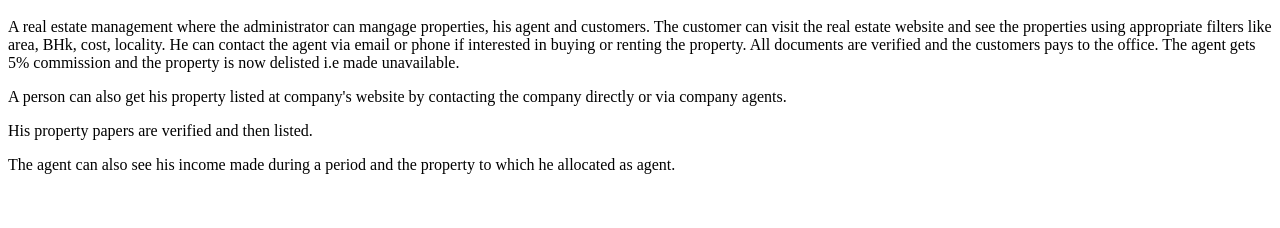
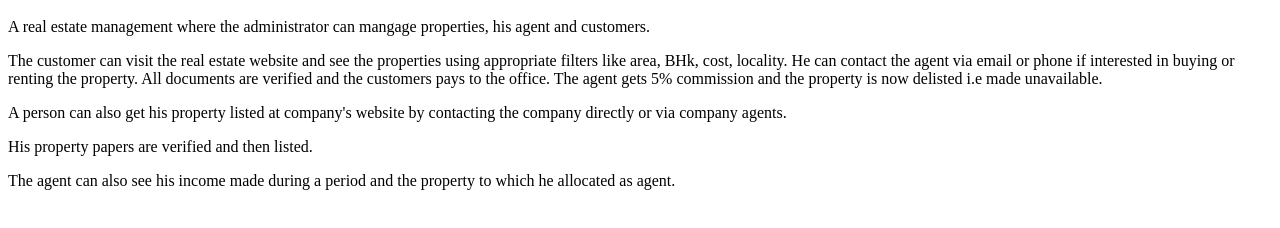
Before and after one commit to sanjeev30798/Real-Estate-Management, a plain HTML site: page docs/index.html in a window 1280 px wide. Shown: the part 48-276 px from the top of the page. Drawn offline with Linux system fonts and the light colour scheme.

Commit message:
Update index.html

```diff
--- a/docs/index.html
+++ b/docs/index.html
@@ -1,5 +1,6 @@
 <h1>Real Estate Management System</h1>
-<p>A real estate management where the administrator can mangage properties, his agent and customers. The customer can visit the real estate website and see the properties using appropriate filters like area, BHk, cost, locality. He can contact the agent via email or phone if interested in buying or renting the property. All documents are verified and the customers pays to the office. The agent gets 5% commission and the property is now delisted i.e made unavailable.
+<p>A real estate management where the administrator can mangage properties, his agent and customers. </p>
+<p>The customer can visit the real estate website and see the properties using appropriate filters like area, BHk, cost, locality. He can contact the agent via email or phone if interested in buying or renting the property. All documents are verified and the customers pays to the office. The agent gets 5% commission and the property is now delisted i.e made unavailable.
 </p>
 <p>A person can also get his property listed at company's website by contacting the company directly or via company agents.</p>
  <p>His property papers are verified and then listed.
```
